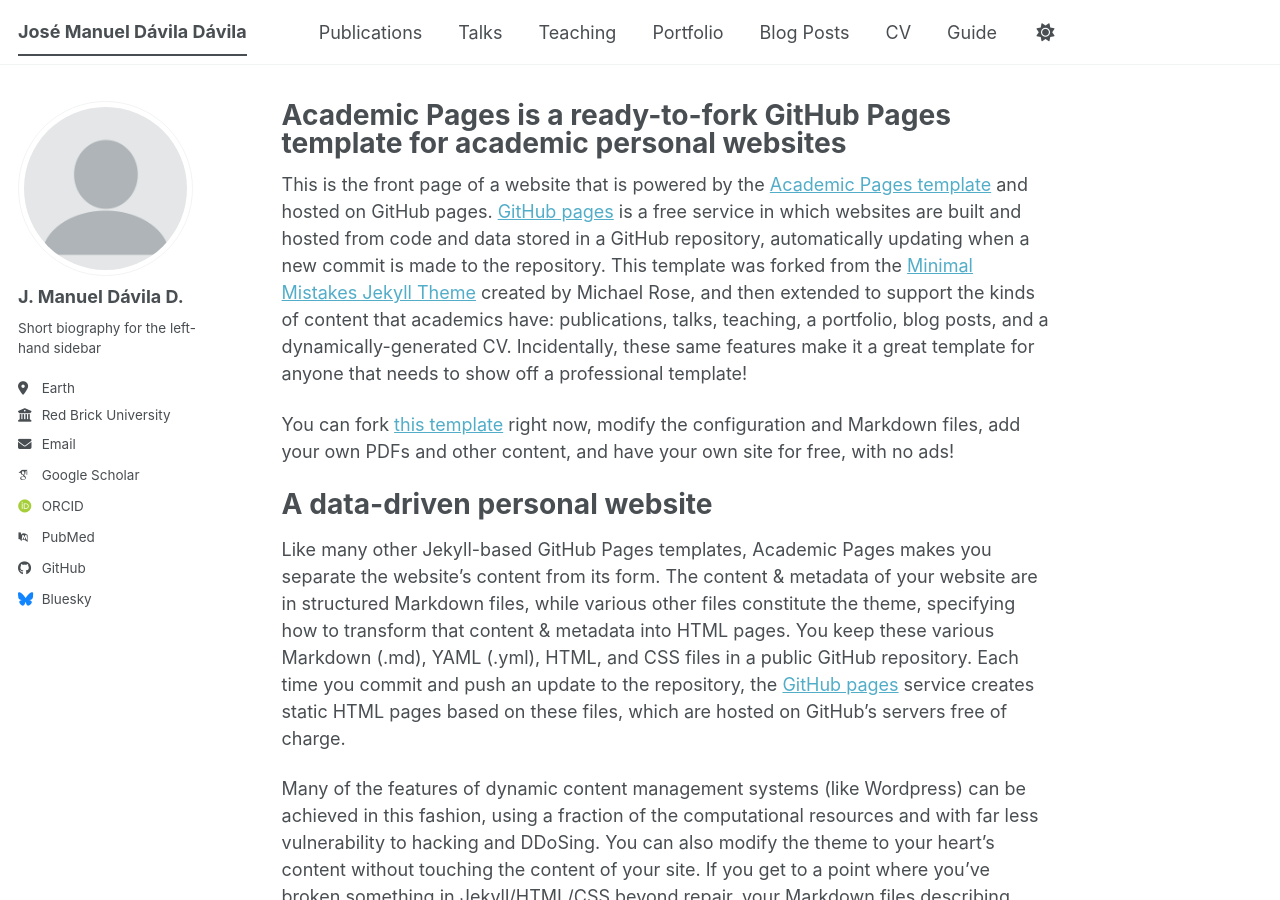
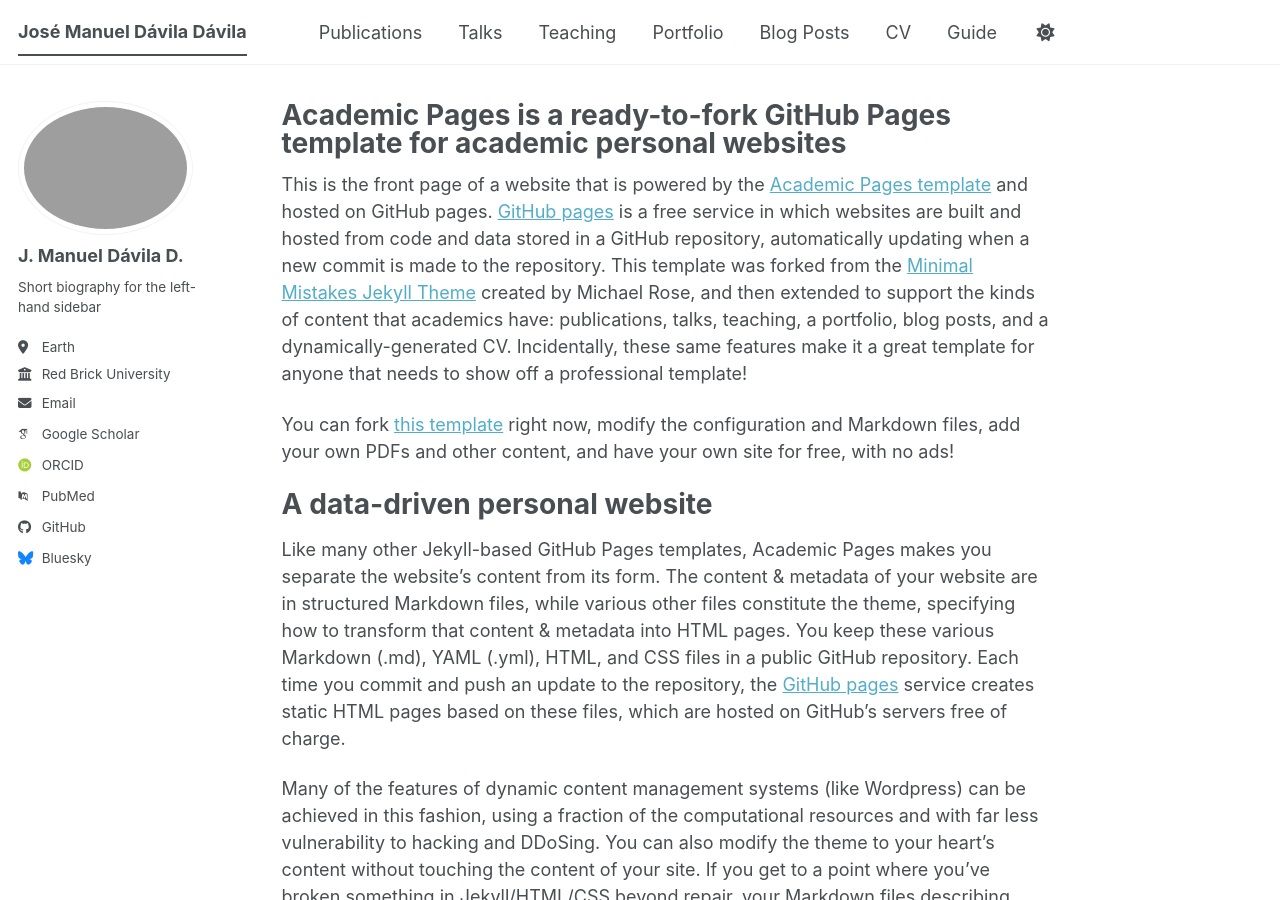
Before and after one commit to jmdaviladr/jmdaviladr.github.io, a Jekyll site: the page built from _pages/about.md, in a window 1280 px wide and 900 px high. Built offline with Jekyll 4.4.1, drawn with Linux system fonts in a browser that asks for light colours; some web fonts are replaced; a script bundle is joined from its source files by our own code; library files that are not in the unit come from our copies.

Commit message:
Update _config.yml

```diff
--- a/_config.yml
+++ b/_config.yml
@@ -23,7 +23,7 @@
 #               Additional customization can be done by editing /_includes/author-profile.html
 author:
   # Biographic information
-  avatar           : "profile.png"
+  avatar           : "RF_JMDD.png"
   name             : "J. Manuel Dávila D."
   pronouns         : # example: "she/her"
   bio              : "Short biography for the left-hand sidebar"
```
